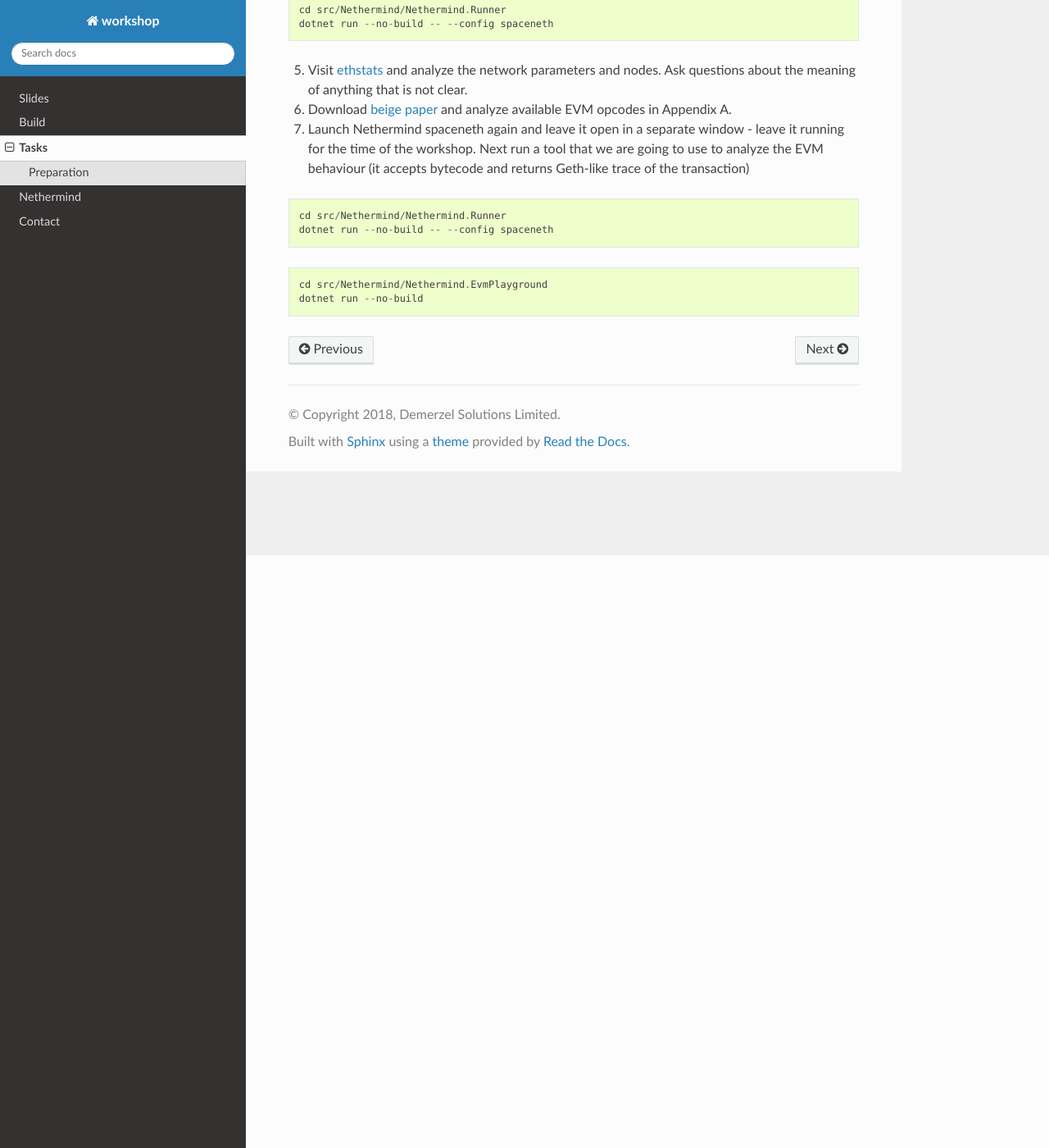
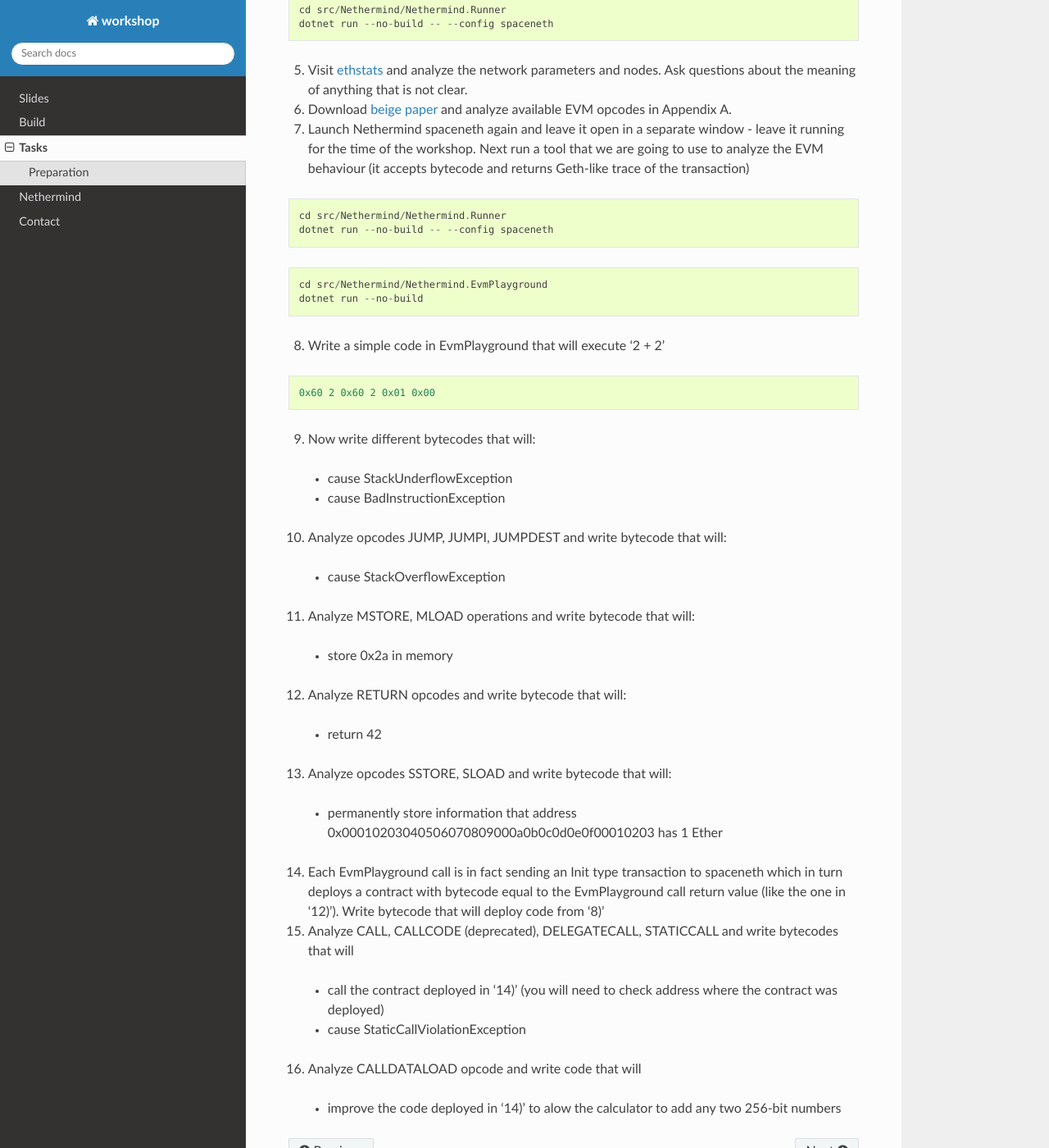
Before and after one commit to NethermindEth/workshop, a Sphinx documentation site: the page built from docs/source/tasks.rst, in a window 1280 px wide and 1400 px high, scrolled down 723 px. Shown: the whole window at 82% size. Built offline with Sphinx 7.4.7 and the Read the Docs theme 2.0.0, drawn with Linux system fonts in a browser that asks for light colours.

Commit message:
Update tasks.rst
some bytecode tasks

```diff
--- a/docs/source/tasks.rst
+++ b/docs/source/tasks.rst
@@ -47,3 +47,34 @@ Preparation
 
     cd src/Nethermind/Nethermind.EvmPlayground
     dotnet run --no-build
+
+8. Write a simple code in EvmPlayground that will execute '2 + 2'
+
+::
+
+     0x60 2 0x60 2 0x01 0x00
+
+9. Now write different bytecodes that will:
+ * cause StackUnderflowException
+ * cause BadInstructionException
+
+10. Analyze opcodes JUMP, JUMPI, JUMPDEST and write bytecode that will:
+ * cause StackOverflowException
+
+11. Analyze MSTORE, MLOAD operations and write bytecode that will:
+ * store 0x2a in memory
+
+12. Analyze RETURN opcodes and write bytecode that will:
+ * return 42
+
+13. Analyze opcodes SSTORE, SLOAD and write bytecode that will:
+ * permanently store information that address 0x00010203040506070809000a0b0c0d0e0f00010203 has 1 Ether
+
+14. Each EvmPlayground call is in fact sending an Init type transaction to spaceneth which in turn deploys a contract with bytecode equal to the EvmPlayground call return value (like the one in '12)'). Write bytecode that will deploy code from '8)'
+
+15. Analyze CALL, CALLCODE (deprecated), DELEGATECALL, STATICCALL and write bytecodes that will
+ * call the contract deployed in '14)' (you will need to check address where the contract was deployed)
+ * cause StaticCallViolationException
+
+16. Analyze CALLDATALOAD opcode and write code that will
+ * improve the code deployed in '14)' to alow the calculator to add any two 256-bit numbers
```
